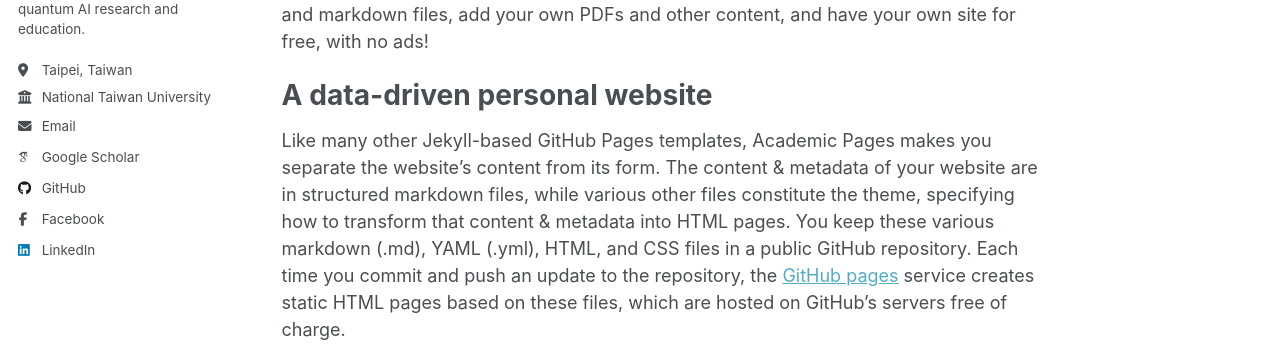
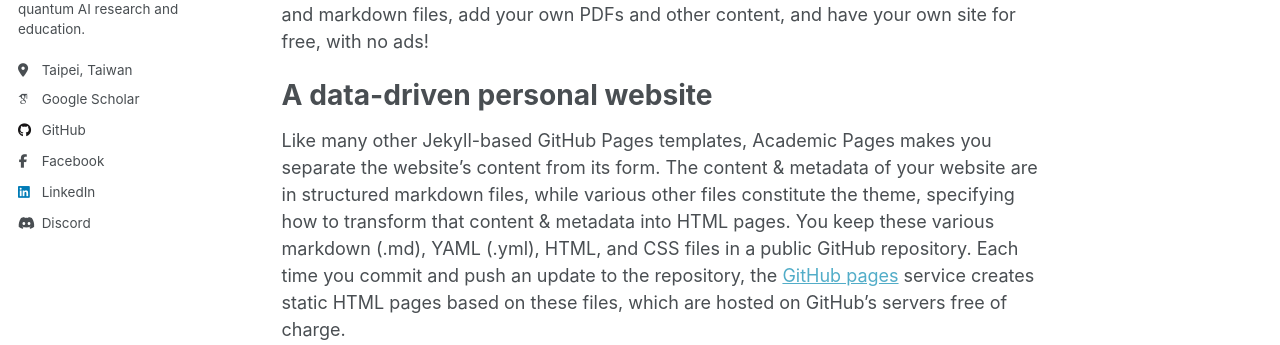
Before and after one commit to danielqnow/QuantumIntelligenceSociety.github.io, a Jekyll site: the page built from _pages/about.md, in a window 1280 px wide. Shown: the part 357-702 px from the top of the page. Built offline with Jekyll 4.4.1, drawn with Linux system fonts in a browser that asks for light colours; some web fonts are replaced.

Commit message:
Finalize links

```diff
--- a/_config.yml
+++ b/_config.yml
@@ -27,9 +27,9 @@ author:
   pronouns         : # example: "she/her"
   bio              : "Academic society dedicated to the advancement of quantum AI research and education."
   location         : "Taipei, Taiwan"
-  employer         : "National Taiwan University"
+  employer         : # "National Taiwan University"
   uri              : # URL
-  email            : "r11922203@csie.ntu.edu.tw"
+  email            : # "r11922203@csie.ntu.edu.tw"
 
   # Academic websites
   academia         : # URL
@@ -60,7 +60,7 @@ author:
   keybase          : # Username
   instagram        : # Username
   lastfm           : # Username
-  linkedin         : /company/sqai
+  linkedin         : "https://www.linkedin.com/company/sqai"
   mastodon         : # URL
   medium           : # URL
   pinterest        : # Username
@@ -75,6 +75,7 @@ author:
   xing             : # Username
   youtube          : # Username
   zhihu            : # Username
+  discord          : "https://discord.gg/YhJNBApW8v"
 
 # Publication Category - The following the list of publication categories and their headings
 publication_category:
--- a/_includes/author-profile.html
+++ b/_includes/author-profile.html
@@ -34,7 +34,7 @@
         <li><a href="{{ author.uri }}"><i class="fas fa-fw fa-link icon-pad-right" aria-hidden="true"></i>{{ site.data.ui-text[site.locale].website_label | default: "Website" }}</a></li>
       {% endif %}
       {% if author.email %}
-        <li><a href="mailto:{{ author.email }}"><i class="fas fa-fw fa-envelope icon-pad-right" aria-hidden="true"></i>{{ site.data.ui-text[site.locale].email_label | default: "Email" }}</a></li>
+        <li><a href="mailto:{{ author.email | strip }}"><i class="fas fa-fw fa-envelope icon-pad-right" aria-hidden="true"></i>{{ site.data.ui-text[site.locale].email_label | default: "Email" }}</a></li>
       {% endif %}
 
       <!-- Font Awesome and Academicons icons / Academic websites -->
@@ -115,7 +115,11 @@
         <li><a href="https://last.fm/user/{{ author.lastfm }}"><i class="fab fa-fw fa-lastfm icon-pad-right" aria-hidden="true"></i>Last.fm</a></li>
       {% endif %}
       {% if author.linkedin %}
-        <li><a href="https://www.linkedin.com/in/{{ author.linkedin }}"><i class="fab fa-fw fa-linkedin icon-pad-right" aria-hidden="true"></i>LinkedIn</a></li>
+        {% if author.linkedin contains '/company/' %}
+          <li><a href="{{ author.linkedin }}"><i class="fab fa-fw fa-linkedin icon-pad-right" aria-hidden="true"></i>LinkedIn</a></li>
+        {% else %}
+          <li><a href="https://www.linkedin.com/in/{{ author.linkedin }}"><i class="fab fa-fw fa-linkedin icon-pad-right" aria-hidden="true"></i>LinkedIn</a></li>
+        {% endif %}
       {% endif %}
       {% if author.mastodon %}
         <li><a href="{{ author.mastodon }}"><i class="fab fa-fw fa-mastodon icon-pad-right" aria-hidden="true"></i>Mastodon</a></li>
@@ -159,6 +163,9 @@
       {% if author.zhihu %}
       <li><a href="https://www.zhihu.com/people/{{ author.zhihu }}"><i class="fab fa-fw fa-zhihu icon-pad-right" aria-hidden="true"></i>Zhihu</a></li>
       {% endif %}
+      {% if author.discord %}
+        <li><a href="{{ author.discord }}" target="_blank" rel="noopener noreferrer"><i class="fab fa-fw fa-discord icon-pad-right" aria-hidden="true"></i>Discord</a></li>
+      {% endif %}
     </ul>
   </div>
 </div>
```
